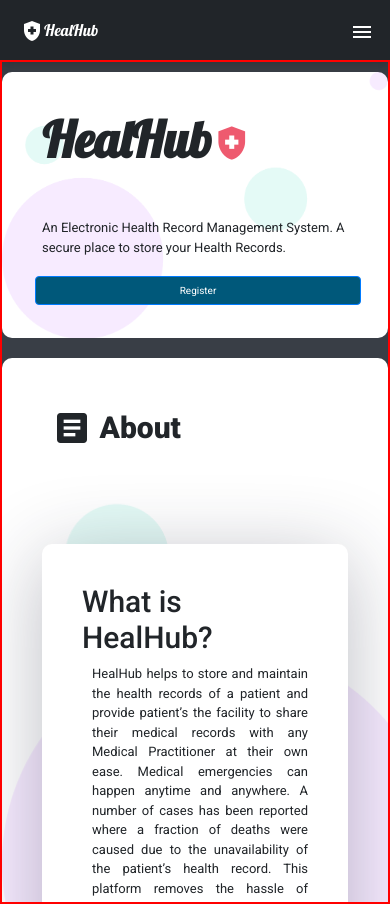
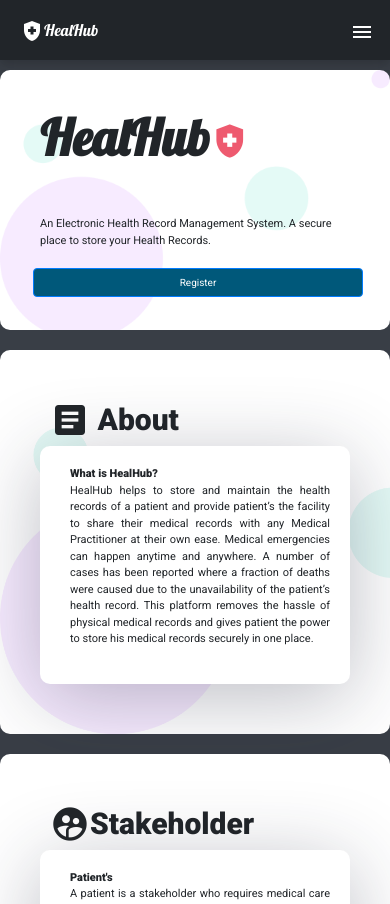
Before and after one commit to sunitamamgai/Heal_Hub_Frontend, a React (Create React App) app: page / in a window 390 px wide. Built offline with nearby package versions, Linux system fonts and the light colour scheme.

Commit message:
Making responsive for Redmi note 7 pro 2

```diff
--- a/src/Screens/HomeScreen.js
+++ b/src/Screens/HomeScreen.js
@@ -39,8 +39,8 @@ const HomeScreen = () => {
 
           <div className="home-content-inner2-inner">
             <div className="profile-inner">
-              <h1>What is HealHub?</h1>
               <p style={{ textAlign: "justify" }}>
+                <strong>What is HealHub?</strong><br/>
                 HealHub helps to store and maintain the health records of a
                 patient and provide patient’s the facility to share their
                 medical records with any Medical Practitioner at their own ease.
@@ -68,8 +68,8 @@ const HomeScreen = () => {
           </div>
           <div className="home-content-inner2-inner">
             <div className="profile-inner">
-              <h1>Patient's</h1>
               <p style={{ textAlign: "justify" }}>
+                <strong>Patient's</strong><br/>
                 A patient is a stakeholder who requires medical care and
                 treatment based on his past Medial History. Here a patient can
                 store his Medical History data safely and securely. He can as
@@ -78,8 +78,8 @@ const HomeScreen = () => {
               </p>
             </div>
             <div className="profile-inner">
-              <h1>Doctor's</h1>
               <p style={{ textAlign: "justify" }}>
+                <strong>Doctor's</strong><br/>
                 Doctors are the prime stakeholder, who will have utmost benefit
                 from this platform. They will be able to access patient’s health
                 record with ease and will be able to serve their best for the
@@ -100,8 +100,8 @@ const HomeScreen = () => {
             </div>
             <div className="">
               <div className="profile-inner">
-                <h1>How your data is secure with us?</h1>
                 <p style={{ textAlign: "justify" }}>
+                  <strong>How your data is secure with us?</strong><br/>
                   Authentication is the mechanism of associating an incoming
                   request with a set of identifying credentials, such as the
                   user the request came from, or the token that it was signed
@@ -138,8 +138,8 @@ const HomeScreen = () => {
           </div>
           <div className="home-content-inner2-inner">
             <div className="profile-inner">
-              <h1>Found a Bug or Issue ?</h1>
               <p style={{ textAlign: "justify" }}>
+               <strong>Found a Bug or Issue ?</strong><br/>
                 We assure customer reliability for our web portal. Support team
                 is available to resolve any issue arose while using the web
                 application.
--- a/src/index.css
+++ b/src/index.css
@@ -101,7 +101,7 @@ li {
 .bold-500 {
   font-size: 70px;
   font-weight: 900;
-  height: 130px;
+  height: 100px;
 }
 
 .bold-300 {
@@ -134,7 +134,7 @@ li {
   align-items: center;
   /* justify-content: flex-start ; */
   overflow-y: scroll;
-  border: red 2px solid;
+  /* border: red 2px solid; */
 }
 
 .menu-body-container {
@@ -325,7 +325,7 @@ ul .menu-ul-list li {
 
 .home-content-inner2 {
   width: 100%;
-  height: auto;
+  height: 120vh;
   background: #ffffff;
   padding: 40px;
   margin: 10px;
@@ -338,6 +338,7 @@ ul .menu-ul-list li {
   flex-direction: column;
   align-items: flex-start;
   justify-content: center;
+  /* border: red 2px solid; */
 }
 
 .home-content-inner2-inner {
@@ -345,6 +346,11 @@ ul .menu-ul-list li {
   flex-direction: column;
   align-items: center;
   justify-content: center;
+}
+
+.heading {
+  margin-bottom: 10px;
+
 }
 
 /* .sec-login-body-container {
@@ -589,6 +595,7 @@ p {
 
   .bold-500 {
     font-size: 50px;
+    height: 80px;
   }
 
   .bold-300 {
@@ -709,7 +716,7 @@ p {
   }
 
   p {
-    font-size: 13px;
+    font-size: 11px;
   }
 
   .bold-900 {
@@ -718,6 +725,7 @@ p {
 
   .bold-500 {
     font-size: 30px;
+    height: 30px;
   }
 
   .bold-300 {
@@ -736,8 +744,11 @@ p {
   }
 
   .home-1-img {
-    height: 200px;
-    width: auto;
+
+    display: none;
+  }
+
+  .home-2-img {
     display: none;
   }
 
@@ -807,4 +818,8 @@ p {
     justify-content: center;
 
   }
+
+  .profile-inner {
+    padding: 20px;
+  }
 }
```
Also changed, not shown: 1 other file (tests, documents, lock files or other folders).
